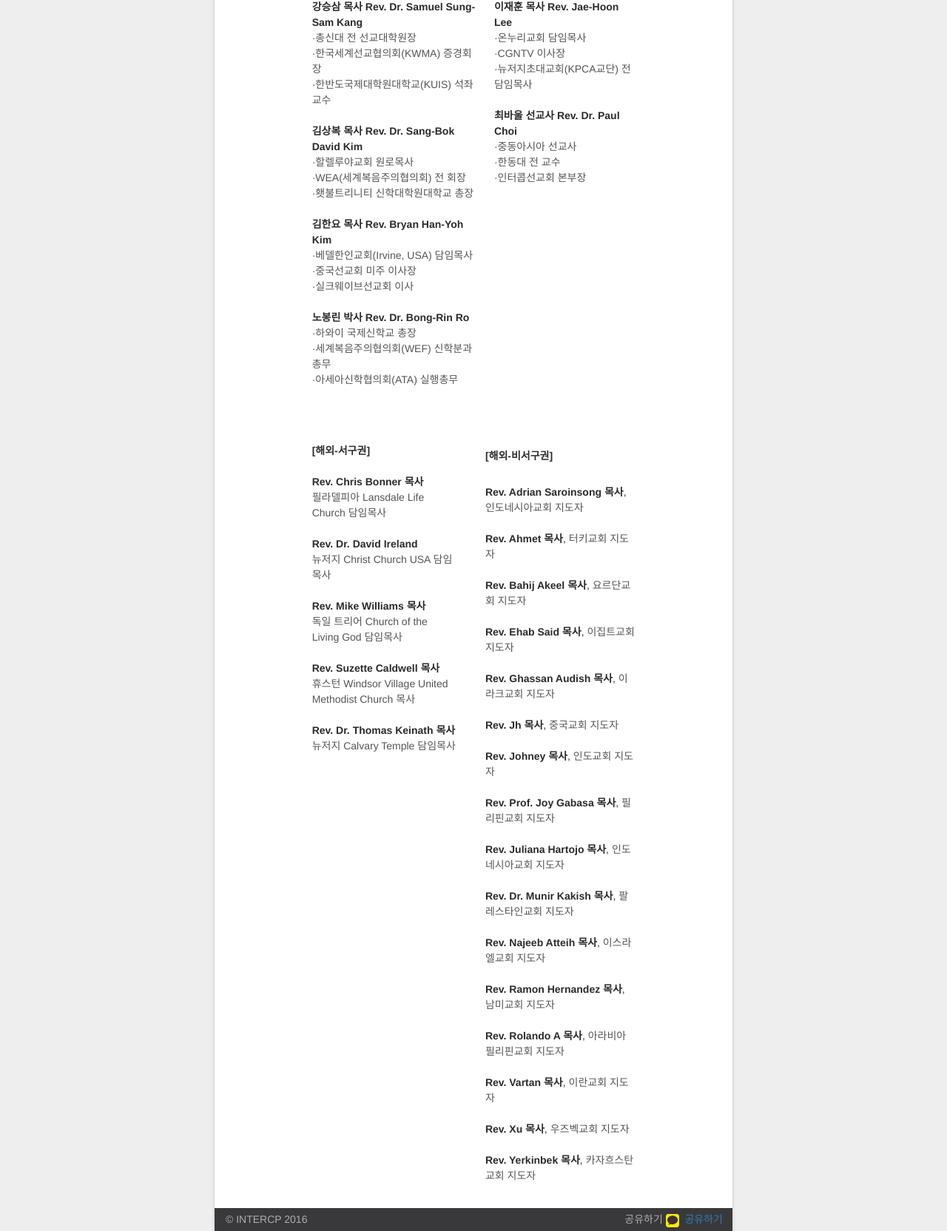
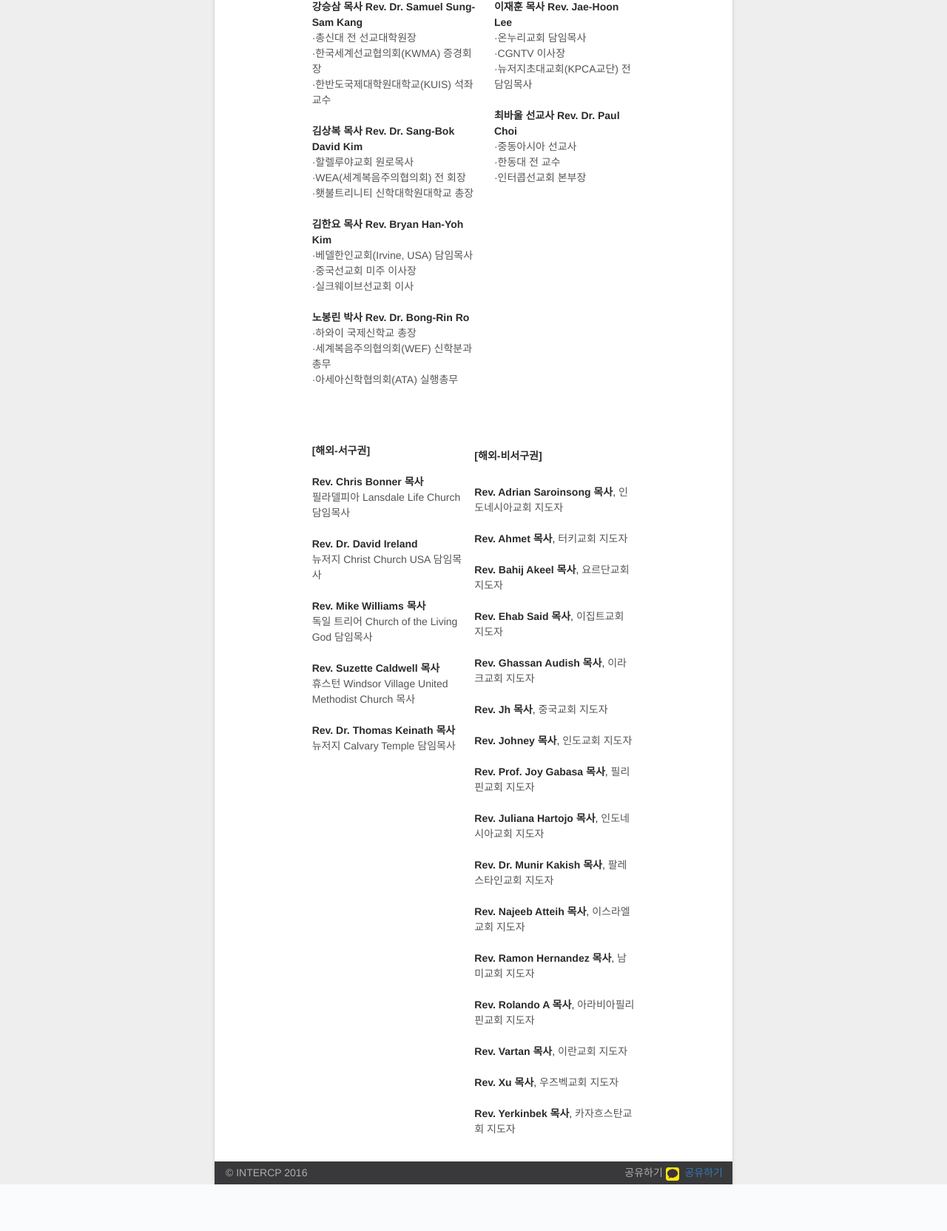
Before and after one commit to INTERCP/ga-web, a Flask app: page /ga/messenger in a window 1280 px wide; the page is wider, and only the part inside the window is pictured. Shown: the part 445-2109 px from the top of that part at 74% size. After the commit the page ends 2046 px from the top of that part, so only its background shows below. Run offline with Flask 2, Linux system fonts and the light colour scheme; parts of the project's set-up code (start-up, migrations or seed data) failed here and were passed over; some libraries are stand-ins or nearby versions; some web fonts are replaced.

Commit message:
폭 수정2

```diff
--- a/gaweb/templates/ga/messenger.html
+++ b/gaweb/templates/ga/messenger.html
@@ -92,7 +92,7 @@
 
         </td>
 
-                <td style="width:40px"></td>
+                <td style="width:10px"></td>
                 <td>
         <span style="font-weight:bold; line-height:2.5em">[해외-비서구권]</span><br/>
         <br/>
```
